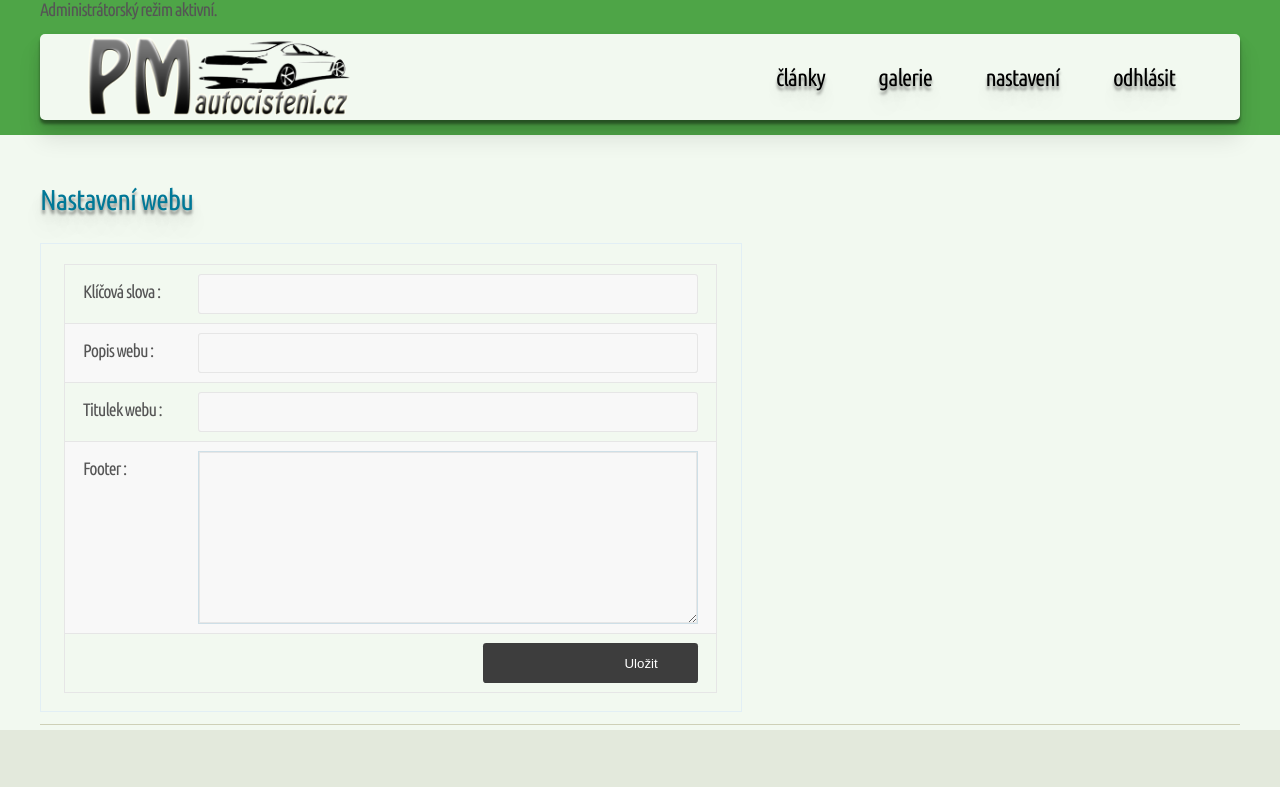
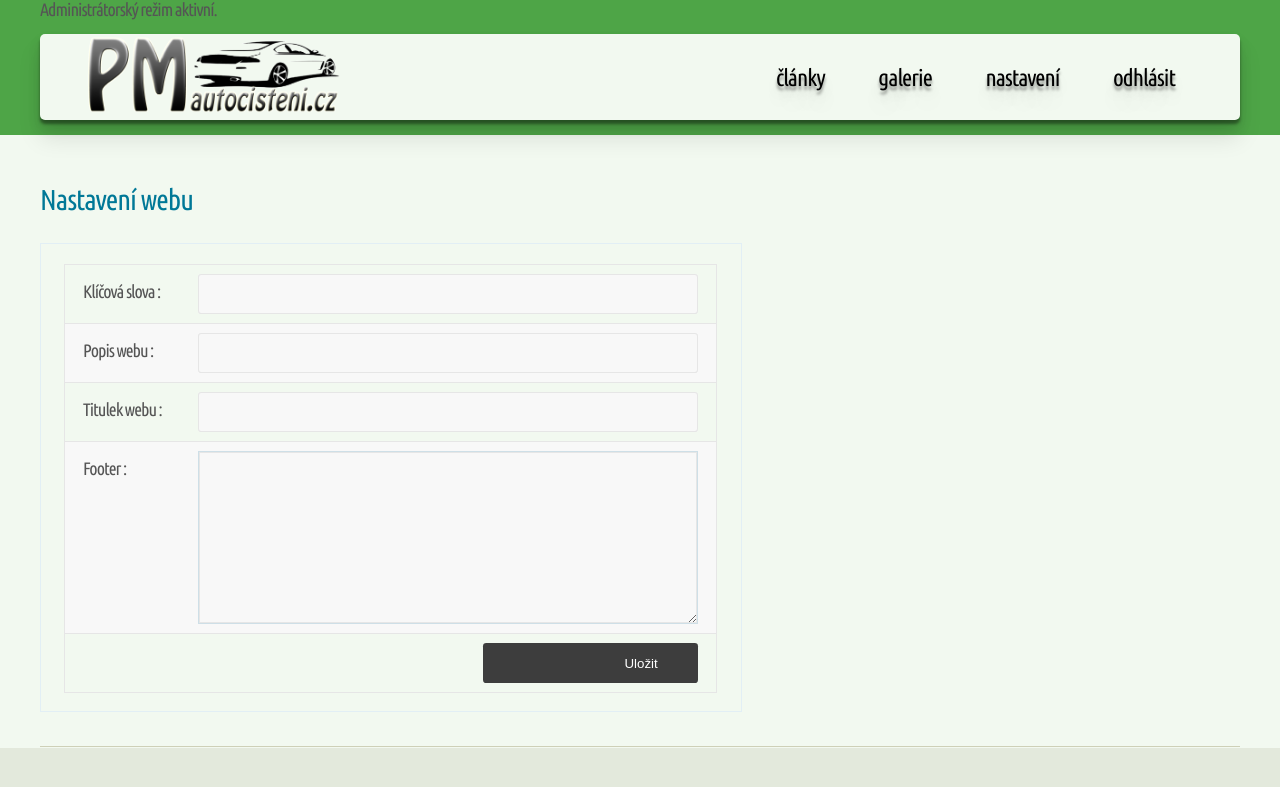
Before and after one commit to ctiborv/pmautocisteni.cz, a PHP site: page / in a window 1280 px wide. Shown: the top 787 px of the page. Run offline with PHP 8.4, Linux system fonts and the light colour scheme; the visitor is signed in with stand-in values (Sample User, id 1); data that the repository does not hold is empty; some libraries are stand-ins or nearby versions.

Commit message:
Verze pro web

```diff
--- a/assets/css/main.css
+++ b/assets/css/main.css
@@ -67,6 +67,10 @@
   overflow: hidden;
 }
 
+
+.logo {
+    height: 80px;
+}
 
 .popisek {
   position:absolute;
@@ -1514,9 +1518,6 @@
 		font-size: 1.6em;
 		letter-spacing: -1px;
 		margin-bottom: 1em;
-                                                text-shadow: 0px 4px 3px rgba(0,0,0,0.4),
-             0px 8px 13px rgba(0,0,0,0.1),
-             0px 18px 23px rgba(0,0,0,0.1);
 
 	}
 
@@ -1528,10 +1529,14 @@
 	h3 {
 		font-size: 1.2em;
 		margin-bottom: 0.8em;
+
 	}
 
 	h4 {
 		font-size: 1em;
+text-shadow: 0px 1px 1px rgba(0,0,0,0.4),
+             0px 2px 2px rgba(0,0,0,0.1),
+             0px 3px 3px rgba(0,0,0,0.1);
 	}
 
 	p, ul {
@@ -1814,13 +1819,13 @@
 
 			#main {
 				background: #F2F9F0;
-				padding: 1em 0;
+				padding: 2em 0;
 			}
 
 		/* Footer */
 
 			#footer-wrapper {
-				padding: 1em 0 0 0;
+				padding: 2em 0 0 0;
 			}
 
 		/* Copyright */
@@ -1923,6 +1928,10 @@
                             height: 220px;
                         }
 
+                .logo {
+                    height: 70px;
+                }
+
 
 		/* Basic */
 
--- a/kontrolery/AdminClanekKontroler.php
+++ b/kontrolery/AdminClanekKontroler.php
@@ -55,6 +55,7 @@ class AdminClanekKontroler extends Kontroler {
 			$this->data['klicova_slova'] = $clanek['klicova_slova'];
 			$this->data['popisek'] = $clanek['popisek'];
 			$this->data['titulek'] = $clanek['titulek'];
+			$this->data['poradi'] = $clanek['poradi'];
 			$this->data['obsah'] = $clanek['obsah'];
 			$this->data['slider'] = $clanek['slider'];
                         }
--- a/modely/Menu.php
+++ b/modely/Menu.php
@@ -35,7 +35,7 @@ class Menu {
 
             }
             $menuklient[]=array('url'=>'/galerie','nazev'=>'Naše práce');
-            $menuklient[]=array('url'=>'/login','nazev'=>'Přihlásit');
+//            $menuklient[]=array('url'=>'/login','nazev'=>'Přihlásit');
             return $menuklient;
     }
 
--- a/modely/SpravceClanku.php
+++ b/modely/SpravceClanku.php
@@ -8,7 +8,7 @@ class SpravceClanku
 	public function vratClanek($url)
 	{
 		return Db::dotazJeden('
-			SELECT `clanky_id`, `titulek`, `obsah`, `url`, `popisek`, `klicova_slova`,`slider`
+			SELECT `clanky_id`, `titulek`, `obsah`, `url`, `popisek`, `klicova_slova`,`slider`,`poradi`
 			FROM `clanky`
 			WHERE `url` = ?
 		', array($url));
@@ -46,7 +46,7 @@ class SpravceClanku
 	public function vratClanky()
 	{
 		return Db::dotazVsechny('
-			SELECT `clanky_id`, `titulek`, `url`, `popisek`
+			SELECT `clanky_id`, `titulek`, `url`, `popisek`,`poradi`
 			FROM `clanky`
 			ORDER BY `poradi` DESC
 		');
--- a/pohledy/adminclanek.phtml
+++ b/pohledy/adminclanek.phtml
@@ -7,6 +7,7 @@
         <tr><td>Titulek :</td><td><input type="text" name="titulek" size="35" value="<?= $titulek ?>" ></td></tr>
         <tr><td>Klíčová slova :</td><td><input type="text" name="klicova_slova" size="35" value="<?= $klicova_slova ?>" ></td></tr>
         <tr><td>Popis webu :</td><td><input type="text" name="popisek" size="35" value="<?= $popisek ?>" ></td></tr>
+        <tr><td>Pořadí :</td><td><input type="text" name="poradi" size="35" value="<?= $poradi ?>" ></td></tr>
         <tr><td>Slider :</td><td><input type="checkbox" name="slider" <?php if ($slider) echo "checked"; ?>></td></tr>
         <tr><td>Text :</td><td><textarea id="e1m1" name="obsah" rows="15"> <?= $_obsah ?></textarea></td></tr>
         <tr><td colspan="2" align="right"><input style="text-align: right;" type="submit" name="Ulozit" value="Uložit"</td></tr>
--- a/pohledy/clanek.phtml
+++ b/pohledy/clanek.phtml
@@ -91,7 +91,6 @@ if ($slidery) {
 
 
 <section>
-	<h2><?= $titulek ?></h2>
         <?= $_obsah; ?>
 
 
--- a/pohledy/rozlozeni.phtml
+++ b/pohledy/rozlozeni.phtml
@@ -33,7 +33,7 @@
 						<div class="12u">
 
 							<header id="header">
-								<h1><a href="clanek/uvod" id="logo"><img height="83" src="img/logo.png"</a></h1>
+								<a href="clanek/uvod" ><img class="logo" src="img/logo.png"</a>
 								<nav id="nav">
                                                                     <?php foreach ($menus as $menu) {?>
                                                                     <a href="<?= $menu['url'] ?>" <?php if ($menu['aktivni']) echo "class=\"current-page-item\"";  ?> ><?= $menu["nazev"] ?></a>
```
